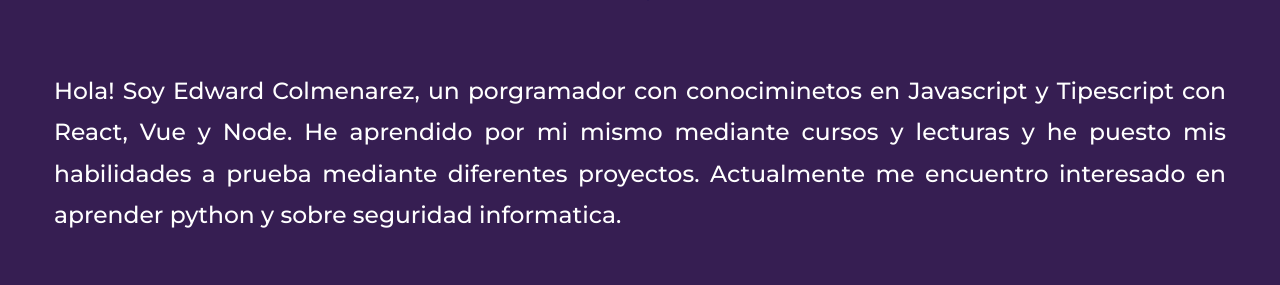
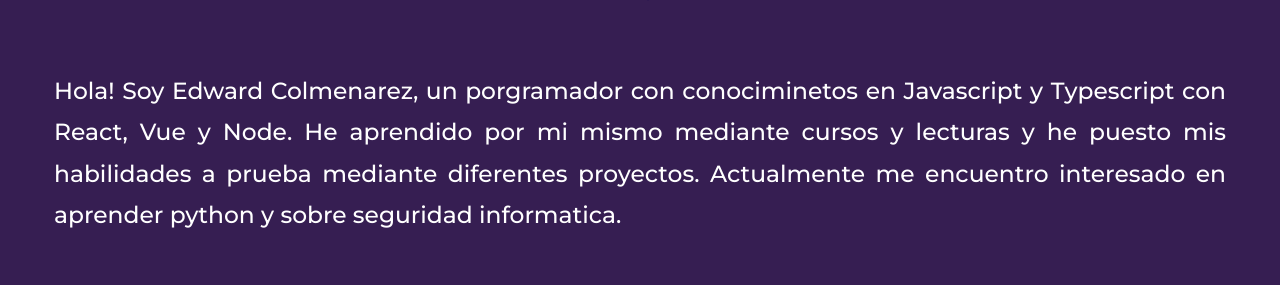
Before and after one commit to Ewasuu/edward-colmenarez, a plain HTML site: page index.html in a window 1280 px wide. Shown: the part 1297-1582 px from the top of the page. Drawn offline with Linux system fonts and the light colour scheme.

Commit message:
html fixed

```diff
--- a/index.html
+++ b/index.html
@@ -48,7 +48,7 @@
             <div class="img__container">
                 <img src="./assets/pc.png" alt="programmer">
             </div>
-            <p class="p__content" >Hola! Soy Edward Colmenarez, un porgramador con conociminetos en Javascript y Tipescript con React, Vue y Node.
+            <p class="p__content" >Hola! Soy Edward Colmenarez, un porgramador con conociminetos en Javascript y Typescript con React, Vue y Node.
                 He aprendido por mi mismo mediante cursos y lecturas y he puesto mis habilidades a prueba mediante diferentes proyectos. Actualmente me encuentro interesado
                 en aprender python y sobre seguridad informatica.
             </p>
```
